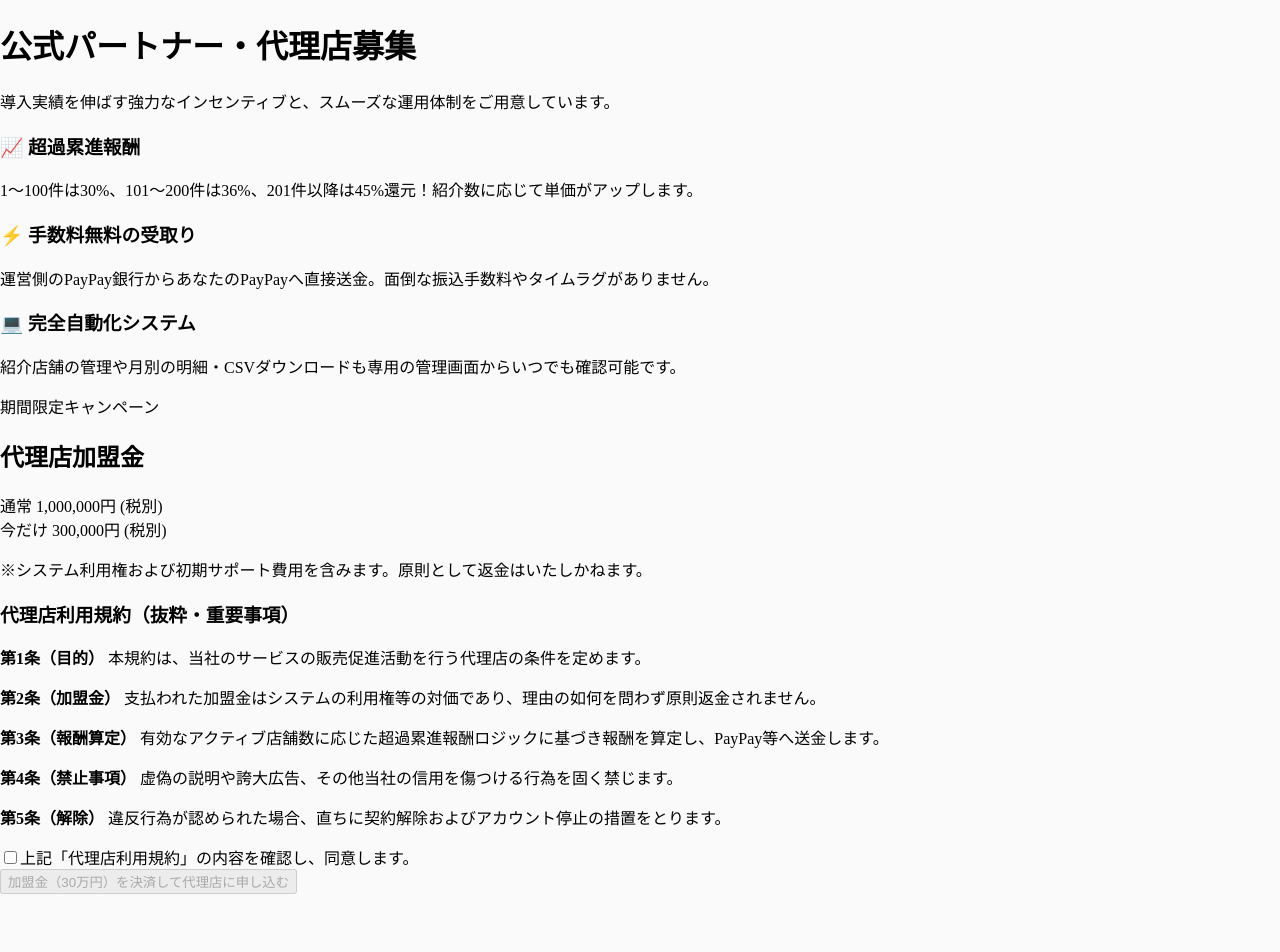
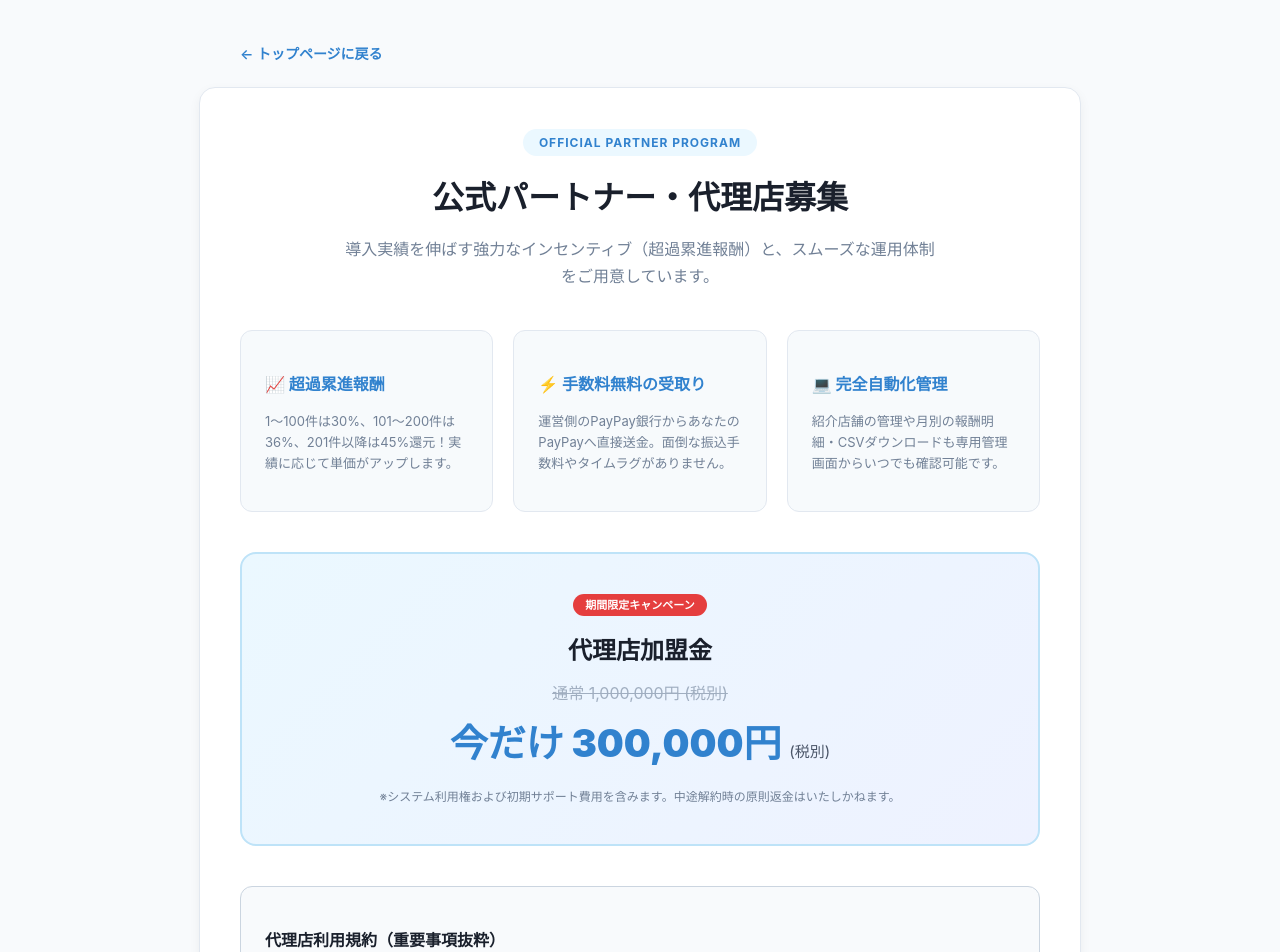
Before and after one commit to thellcishii-lang/push-taro, a Next.js app: page /agency in a window 1280 px wide. Shown: the top 952 px of the page. Before the commit the page ends 894 px from the top, so only its background shows below. Built offline with nearby package versions, Linux system fonts and the light colour scheme.

Commit message:
Update page.tsx

```diff
--- a/app/agency/page.tsx
+++ b/app/agency/page.tsx
@@ -1,6 +1,7 @@
 'use client';
 
 import { useState } from 'react';
+import Link from 'next/link';
 
 export default function AgencyPage() {
   const [agreed, setAgreed] = useState(false);
@@ -12,97 +13,122 @@ export default function AgencyPage() {
       return;
     }
     setLoading(true);
-    // 決済ページ（Squareの加盟金決済URLなど）へリダイレクト
+    // Squareの加盟金決済URL（30万円）へリダイレクト
     window.location.href = 'https://square.link/u/your-agency-payment-link';
   };
 
   return (
-    <main className="max-w-4xl mx-auto px-4 py-12 font-sans text-gray-800">
+    <div style={{ fontFamily: '-apple-system, BlinkMacSystemFont, "Segoe UI", Roboto, "Helvetica Neue", Arial, sans-serif', color: '#2d3748', background: '#f8fafc', minHeight: '100vh', margin: 0, padding: '40px 20px', lineHeight: 1.7 }}>
+
+      {/* 戻るリンク */}
+      <div style={{ maxWidth: '800px', margin: '0 auto 20px auto' }}>
+        <Link href="/" style={{ color: '#3182ce', textDecoration: 'none', fontWeight: '600', fontSize: '14px' }}>
+          ← トップページに戻る
+        </Link>
+      </div>
+
+      <main style={{ maxWidth: '800px', margin: '0 auto', background: '#ffffff', padding: '40px', borderRadius: '16px', boxShadow: '0 4px 12px rgba(0,0,0,0.05)', border: '1px solid #e2e8f0' }}>
+
         {/* ヘッダー */}
-      <div className="text-center mb-12">
-        <h1 className="text-3xl md:text-4xl font-extrabold mb-4">公式パートナー・代理店募集</h1>
-        <p className="text-gray-600 text-base md:text-lg">
-          導入実績を伸ばす強力なインセンティブと、スムーズな運用体制をご用意しています。
+        <div style={{ textAlign: 'center', marginBottom: '40px' }}>
+          <span style={{ background: '#ebf8ff', color: '#3182ce', padding: '6px 16px', borderRadius: '20px', fontSize: '12px', fontWeight: '700', textTransform: 'uppercase', letterSpacing: '1px' }}>
+            Official Partner Program
+          </span>
+          <h1 style={{ fontSize: '32px', fontWeight: '800', margin: '16px 0 10px 0', color: '#1a202c' }}>
+            公式パートナー・代理店募集
+          </h1>
+          <p style={{ color: '#718096', fontSize: '16px', maxWidth: '600px', margin: '0 auto' }}>
+            導入実績を伸ばす強力なインセンティブ（超過累進報酬）と、スムーズな運用体制をご用意しています。
           </p>
         </div>
 
-      {/* 特徴・仕組み */}
-      <div className="grid md:grid-cols-3 gap-6 mb-12">
-        <div className="bg-white p-6 rounded-xl shadow-sm border border-gray-200">
-          <h3 className="font-bold text-lg mb-2 text-blue-600">📈 超過累進報酬</h3>
-          <p className="text-sm text-gray-600">
-            1〜100件は30%、101〜200件は36%、201件以降は45%還元！紹介数に応じて単価がアップします。
+        {/* 特徴・仕組みグリッド */}
+        <div style={{ display: 'grid', gridTemplateColumns: 'repeat(auto-fit, minmax(220px, 1fr))', gap: '20px', marginBottom: '40px' }}>
+          <div style={{ background: '#f7fafc', p: '24px', padding: '24px', borderRadius: '12px', border: '1px solid #e2e8f0' }}>
+            <h3 style={{ fontSize: '16px', fontWeight: '700', color: '#3182ce', marginBottom: '8px' }}>📈 超過累進報酬</h3>
+            <p style={{ fontSize: '13px', color: '#718096', lineHeight: '1.6' }}>
+              1〜100件は30%、101〜200件は36%、201件以降は45%還元！実績に応じて単価がアップします。
             </p>
           </div>
-        <div className="bg-white p-6 rounded-xl shadow-sm border border-gray-200">
-          <h3 className="font-bold text-lg mb-2 text-blue-600">⚡ 手数料無料の受取り</h3>
-          <p className="text-sm text-gray-600">
+          <div style={{ background: '#f7fafc', padding: '24px', borderRadius: '12px', border: '1px solid #e2e8f0' }}>
+            <h3 style={{ fontSize: '16px', fontWeight: '700', color: '#3182ce', marginBottom: '8px' }}>⚡ 手数料無料の受取り</h3>
+            <p style={{ fontSize: '13px', color: '#718096', lineHeight: '1.6' }}>
               運営側のPayPay銀行からあなたのPayPayへ直接送金。面倒な振込手数料やタイムラグがありません。
             </p>
           </div>
-        <div className="bg-white p-6 rounded-xl shadow-sm border border-gray-200">
-          <h3 className="font-bold text-lg mb-2 text-blue-600">💻 完全自動化システム</h3>
-          <p className="text-sm text-gray-600">
-            紹介店舗の管理や月別の明細・CSVダウンロードも専用の管理画面からいつでも確認可能です。
+          <div style={{ background: '#f7fafc', padding: '24px', borderRadius: '12px', border: '1px solid #e2e8f0' }}>
+            <h3 style={{ fontSize: '16px', fontWeight: '700', color: '#3182ce', marginBottom: '8px' }}>💻 完全自動化管理</h3>
+            <p style={{ fontSize: '13px', color: '#718096', lineHeight: '1.6' }}>
+              紹介店舗の管理や月別の報酬明細・CSVダウンロードも専用管理画面からいつでも確認可能です。
             </p>
           </div>
         </div>
 
         {/* 加盟金のご案内 */}
-      <div className="bg-gradient-to-r from-blue-50 to-indigo-50 border border-blue-200 p-8 rounded-2xl mb-10 text-center">
-        <span className="bg-red-500 text-white text-xs font-bold px-3 py-1 rounded-full">
+        <div style={{ background: 'linear-gradient(135deg, #ebf8ff 0%, #eef2ff 100%)', border: '2px solid #bee3f8', padding: '36px', borderRadius: '16px', marginBottom: '40px', textAlign: 'center' }}>
+          <span style={{ background: '#e53e3e', color: '#ffffff', fontSize: '11px', fontWeight: '700', padding: '4px 12px', borderRadius: '12px', textTransform: 'uppercase' }}>
             期間限定キャンペーン
           </span>
-        <h2 className="text-2xl font-bold mt-3 mb-2">代理店加盟金</h2>
-        <div className="text-gray-400 line-through text-lg">通常 1,000,000円 (税別)</div>
-        <div className="text-4xl md:text-5xl font-extrabold text-blue-600 my-2">
-          今だけ 300,000円 <span className="text-lg font-normal text-gray-600">(税別)</span>
+          <h2 style={{ fontSize: '24px', fontWeight: '800', margin: '14px 0 8px 0', color: '#1a202c' }}>代理店加盟金</h2>
+          <div style={{ color: '#a0aec0', textDecoration: 'line-through', fontSize: '16px', marginBottom: '4px' }}>通常 1,000,000円 (税別)</div>
+          <div style={{ fontSize: '38px', fontWeight: '900', color: '#3182ce', margin: '4px 0 12px 0' }}>
+            今だけ 300,000円 <span style={{ fontSize: '15px', fontWeight: 'normal', color: '#4a5568' }}>(税別)</span>
           </div>
-        <p className="text-xs text-gray-500 mt-2">
-          ※システム利用権および初期サポート費用を含みます。原則として返金はいたしかねます。
+          <p style={{ fontSize: '12px', color: '#718096', margin: 0 }}>
+            ※システム利用権および初期サポート費用を含みます。中途解約時の原則返金はいたしかねます。
           </p>
         </div>
 
         {/* 規約の表示エリア */}
-      <div className="bg-white border border-gray-300 rounded-xl p-6 mb-8">
-        <h3 className="font-bold text-lg mb-3">代理店利用規約（抜粋・重要事項）</h3>
-        <div className="h-48 overflow-y-auto text-xs text-gray-600 bg-gray-50 p-4 rounded border border-gray-200 leading-relaxed space-y-2">
-          <p><strong>第1条（目的）</strong> 本規約は、当社のサービスの販売促進活動を行う代理店の条件を定めます。</p>
-          <p><strong>第2条（加盟金）</strong> 支払われた加盟金はシステムの利用権等の対価であり、理由の如何を問わず原則返金されません。</p>
-          <p><strong>第3条（報酬算定）</strong> 有効なアクティブ店舗数に応じた超過累進報酬ロジックに基づき報酬を算定し、PayPay等へ送金します。</p>
-          <p><strong>第4条（禁止事項）</strong> 虚偽の説明や誇大広告、その他当社の信用を傷つける行為を固く禁じます。</p>
-          <p><strong>第5条（解除）</strong> 違反行為が認められた場合、直ちに契約解除およびアカウント停止の措置をとります。</p>
+        <div style={{ background: '#f8fafc', border: '1px solid #cbd5e0', borderRadius: '12px', padding: '24px', marginBottom: '30px' }}>
+          <h3 style={{ fontSize: '16px', fontWeight: '700', color: '#1a202c', marginBottom: '12px' }}>代理店利用規約（重要事項抜粋）</h3>
+          <div style={{ height: '160px', overflowY: 'auto', fontSize: '12px', color: '#4a5568', background: '#ffffff', padding: '16px', borderRadius: '8px', border: '1px solid #e2e8f0', lineHeight: '1.8', marginBottom: '16px' }}>
+            <p style={{ margin: '0 0 10px 0' }}><strong>第1条（目的）</strong> 本規約は、当社のサービスの販売促進活動を行う代理店の条件を定めます。</p>
+            <p style={{ margin: '0 0 10px 0' }}><strong>第2条（加盟金）</strong> 支払われた加盟金はシステムの利用権等の対価であり、理由の如何を問わず原則返金されません。</p>
+            <p style={{ margin: '0 0 10px 0' }}><strong>第3条（報酬算定）</strong> 有効なアクティブ店舗数に応じた超過累進報酬ロジックに基づき報酬を算定し、PayPay等へ送金します。</p>
+            <p style={{ margin: '0 0 10px 0' }}><strong>第4条（禁止事項）</strong> 虚偽の説明や誇大広告、その他当社の信用を傷つける行為を固く禁じます。</p>
+            <p style={{ margin: 0 }}><strong>第5条（解除）</strong> 違反行為が認められた場合、直ちに契約解除およびアカウント停止の措置をとります。</p>
           </div>
 
           {/* 同意チェックボックス */}
-        <div className="mt-4 flex items-center gap-3">
+          <div style={{ display: 'flex', alignItems: 'center', gap: '10px' }}>
             <input
               type="checkbox"
               id="agreement"
               checked={agreed}
               onChange={(e) => setAgreed(e.target.checked)}
-            className="w-5 h-5 text-blue-600 rounded border-gray-300 focus:ring-blue-500 cursor-pointer"
+              style={{ width: '18px', height: '18px', cursor: 'pointer' }}
             />
-          <label htmlFor="agreement" className="text-sm font-medium text-gray-700 cursor-pointer">
+            <label htmlFor="agreement" style={{ fontSize: '14px', fontWeight: '600', color: '#2d3748', cursor: 'pointer' }}>
               上記「代理店利用規約」の内容を確認し、同意します。
             </label>
           </div>
         </div>
 
         {/* 申込ボタン */}
-      <div className="text-center">
+        <div style={{ textAlign: 'center' }}>
           <button
             onClick={handleApply}
             disabled={!agreed || loading}
-          className={`w-full md:w-auto px-12 py-4 rounded-xl font-bold text-lg text-white shadow-md transition duration-200 ${
-            agreed && !loading
-              ? 'bg-blue-600 hover:bg-blue-700 cursor-pointer'
-              : 'bg-gray-300 cursor-not-allowed'
-          }`}
+            style={{
+              width: '100%',
+              padding: '16px',
+              borderRadius: '10px',
+              fontWeight: '700',
+              fontSize: '16px',
+              color: '#ffffff',
+              border: 'none',
+              background: agreed && !loading ? '#3182ce' : '#cbd5e0',
+              cursor: agreed && !loading ? 'pointer' : 'not-allowed',
+              boxShadow: agreed && !loading ? '0 4px 12px rgba(49, 130, 206, 0.4)' : 'none',
+              transition: 'background 0.2s'
+            }}
           >
             {loading ? '処理中...' : '加盟金（30万円）を決済して代理店に申し込む'}
           </button>
         </div>
+
       </main>
+    </div>
   );
 }
```
Lines whose indentation alone changed are shown as unchanged.
